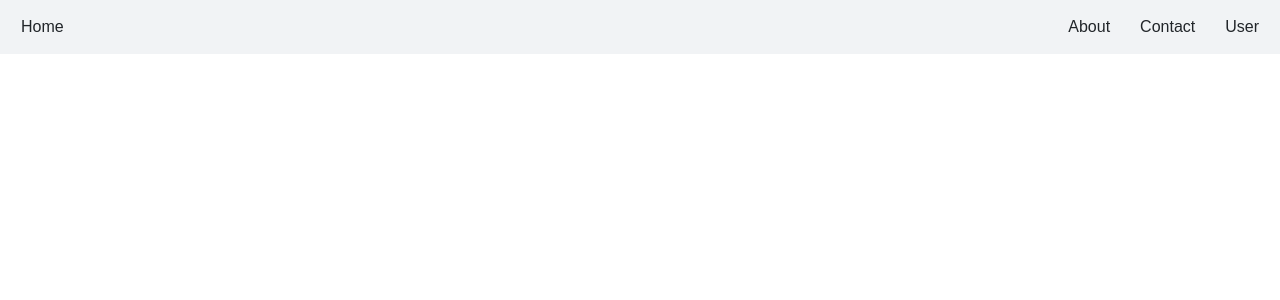
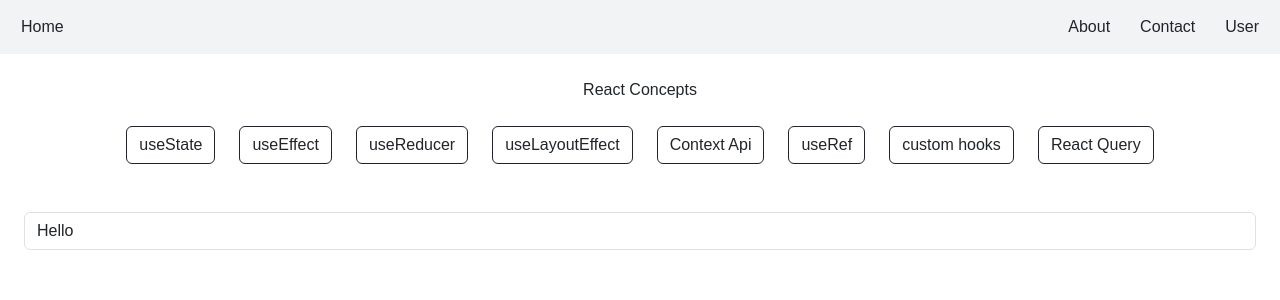
Before and after one commit to prudv13/react-concepts, a React (Vite) app: page /uselayouteffect in a window 1280 px wide. Shown: the top 300 px of the page. Built offline with nearby package versions, Linux system fonts and the light colour scheme.

Commit message:
useLayoutEffect

```diff
--- a/src/App.jsx
+++ b/src/App.jsx
@@ -16,6 +16,7 @@ import UseState from './useState/UseState'
 import UseReducer from './useReducer/UseReducer'
 import UseEffect02 from './useEffect/UseEffect02'
 import UseRef from './useRef/UseRef'
+import LayoutEffect from './useLayoutEffect/LayoutEffect'
 
 function App() {
 
@@ -33,6 +34,7 @@ function App() {
           <Route path='usereducer' element={<UseReducer />} />
           <Route path='contextapi' element={<ContextApi />} />
           <Route path='useref' element={<UseRef />} />
+          <Route path='uselayouteffect' element={<LayoutEffect />} />
           <Route path='customhooks' element={<ShowHide />} />
           <Route path='reactquery' element={<ReactQuery />}>
             <Route path='superheroes' element={<SuperHeroes/>} />
--- a/src/routing/Home.jsx
+++ b/src/routing/Home.jsx
@@ -14,6 +14,9 @@ const Home = () => {
           </Link>
           <Link to="usereducer">
             <button className='btn btn-outline-dark'>useReducer</button>
+          </Link>
+          <Link to="uselayouteffect">
+            <button className='btn btn-outline-dark'>useLayoutEffect</button>
           </Link>
           <Link to="contextapi">
             <button className='btn btn-outline-dark'>Context Api</button>
--- /dev/null
+++ b/src/useLayoutEffect/LayoutEffect.jsx
@@ -0,0 +1,27 @@
+import React, { useEffect, useLayoutEffect, useRef } from 'react'
+
+const LayoutEffect = () => {
+    const inputRef = useRef(null);
+
+    useEffect(() => {
+        inputRef.current.value = "Hello";
+    },[]);
+
+    useLayoutEffect(() => {
+        console.log(inputRef.current.value);
+    },[]);
+
+  return (
+    <div>
+        <input
+            type='text'
+            className='form-control'
+            placeholder='type something...'
+            ref={inputRef}
+            value="pedro"
+        />
+    </div>
+  )
+}
+
+export default LayoutEffect;
```
